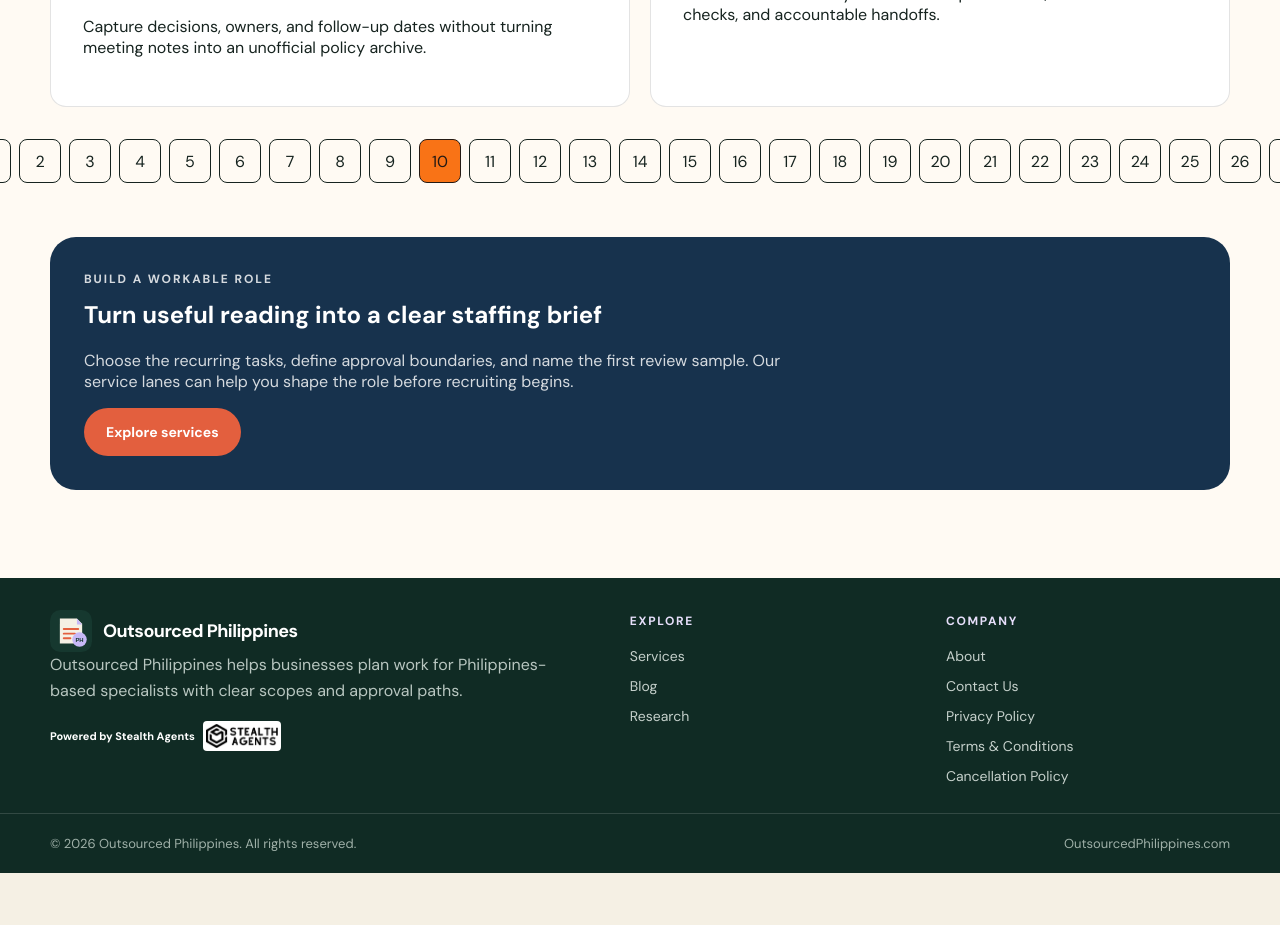
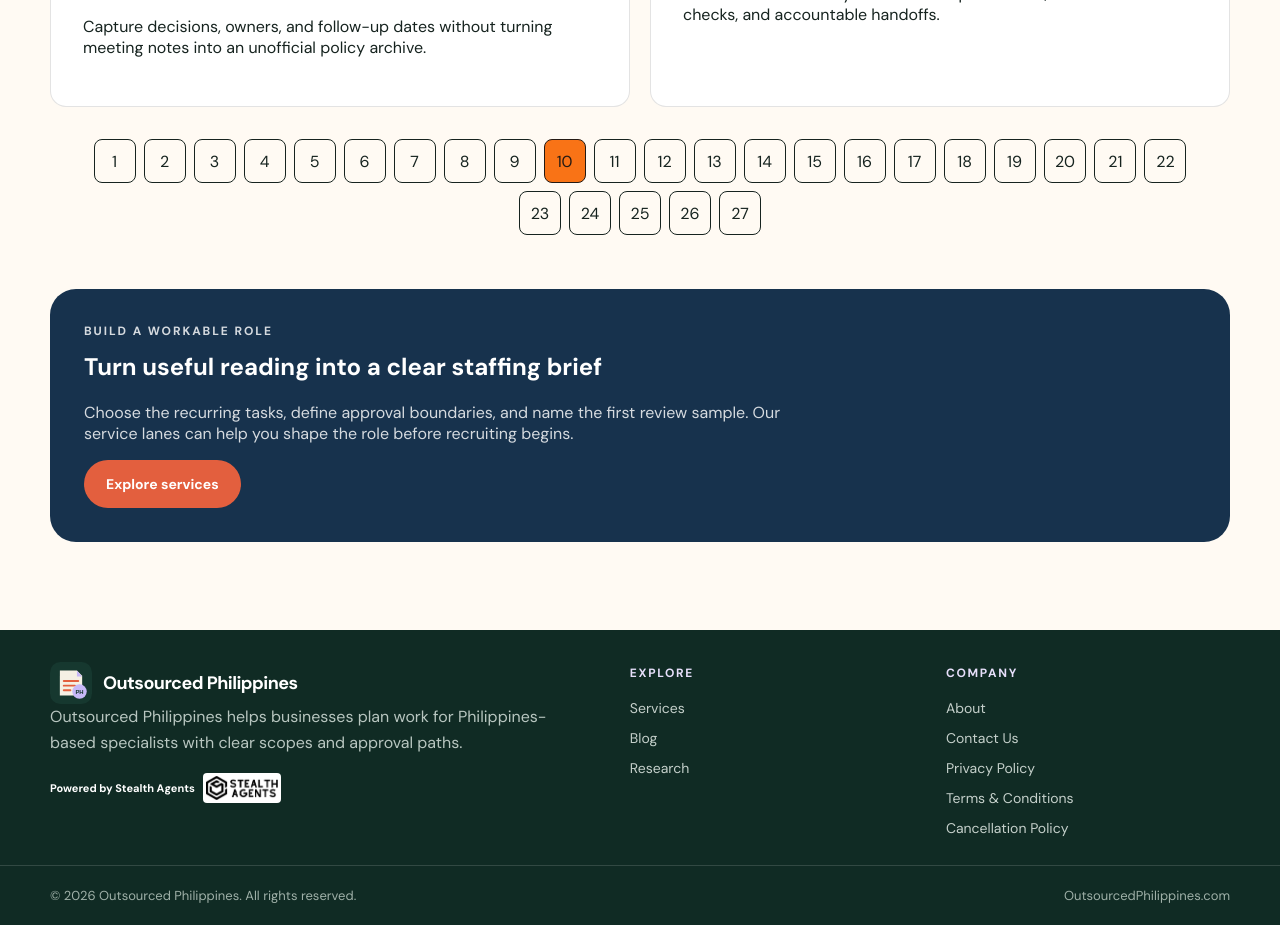
Before and after one commit to coolifystealthagents/outsourcedphilippines, a Next.js app: page /blog/page/10 in a window 1280 px wide. Shown: the part 6880-7805 px from the top of the page. Before the commit the page ends 7753 px from the top, so only its background shows below. Built offline with nearby package versions, Linux system fonts and the light colour scheme.

Commit message:
Prevent article banners from stretching directory cards

```diff
--- a/app/blog-banners.tsx
+++ b/app/blog-banners.tsx
@@ -100,6 +100,11 @@ export function BlogBanner({ position }: { position: Position }) {
   const pathname = usePathname();
   const [slot, setSlot] = useState<HTMLDivElement | null>(null);
   useEffect(() => {
+    // Directory cards are links, not article sections.
+    if (pathname === '/blog' || pathname.startsWith('/blog/page/')) {
+      setSlot(null);
+      return;
+    }
     const anchor = findBannerAnchor(position);
     if (!anchor) {
       setSlot(null);
--- a/app/field-design.css
+++ b/app/field-design.css
@@ -144,3 +144,7 @@ main.role-room{padding:0}.role-room .room-hero{padding:0}.role-room .library-hea
 .about-page .card{padding:22px;border-radius:6px}.about-page .card p:last-child{margin-bottom:0}
 .about-page .about-sa-logo{width:180px;margin-bottom:14px}
 @media(max-width:760px){.about-page .utility-hero{padding-block:26px}.about-page .section{padding-block:26px}.about-page .two{gap:20px}.about-page .utility-hero .lead{font-size:18px;line-height:1.6}.about-page .card{padding:20px}}
+
+/* Keep directory pagination within the viewport. */
+.pagination{flex-wrap:wrap;padding-inline:14px;max-width:1160px;margin-inline:auto}
+.pagination a{flex:0 0 auto}
```
